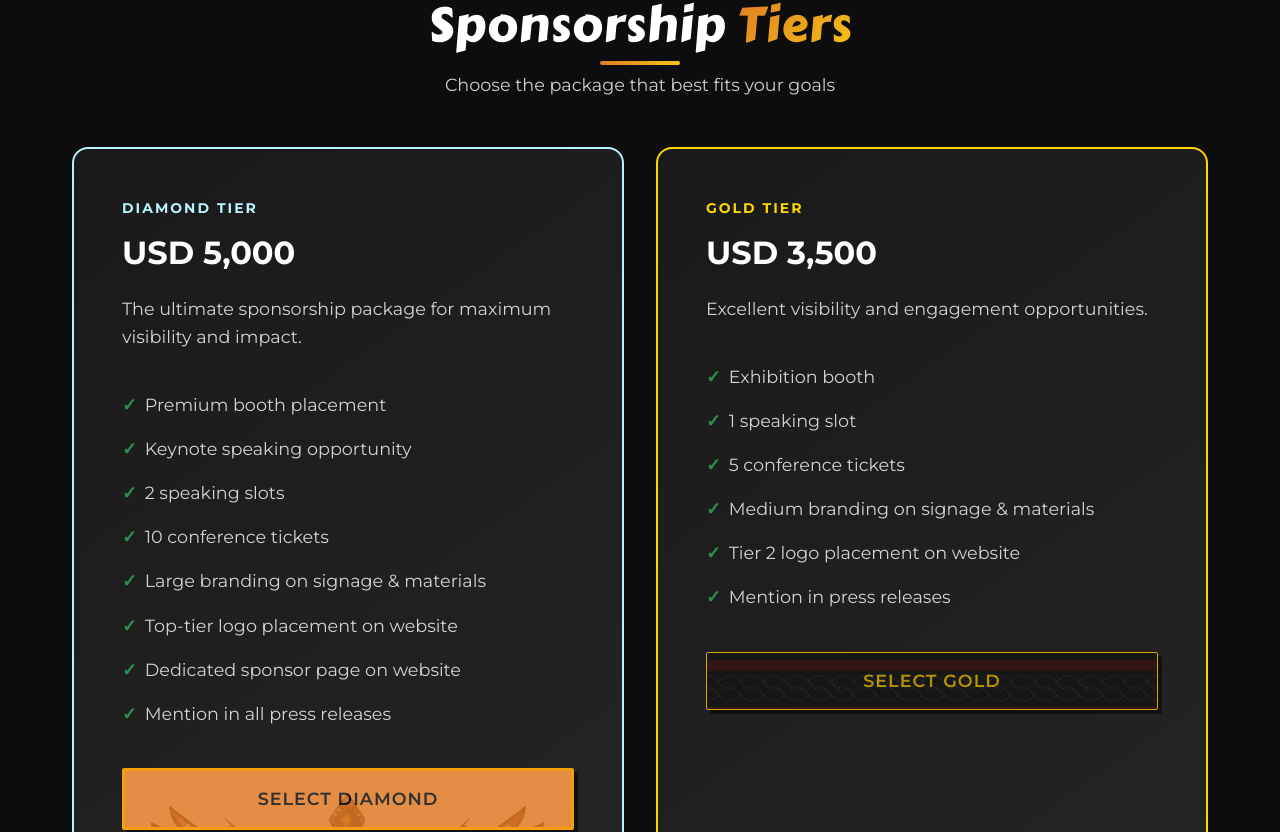
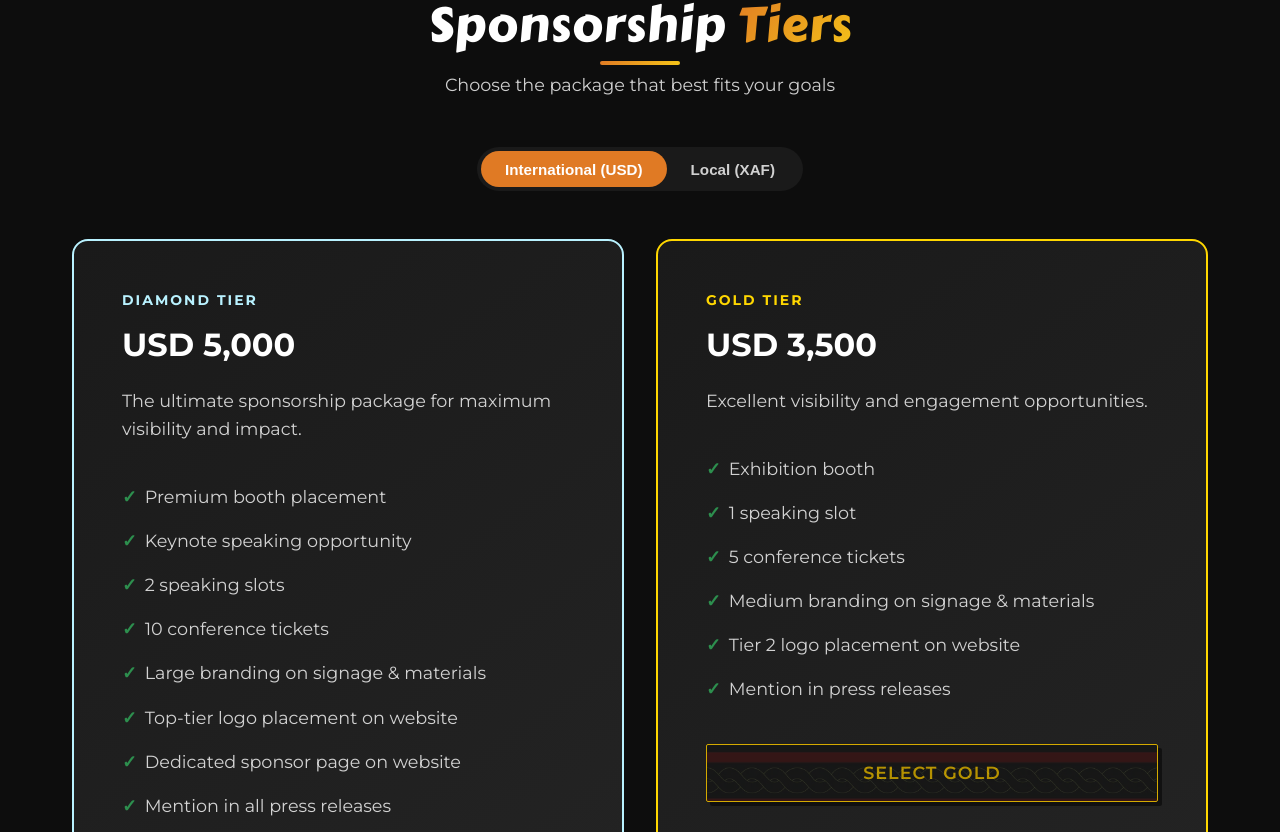
Before and after one commit to pythoncameroon/PyCon_Cameroon_2026, a React (Vite) app: page /sponsor in a window 1280 px wide. Shown: the part 1427-2259 px from the top of the page. Built offline with nearby package versions, Linux system fonts and the light colour scheme.

Commit message:
Add local and international sponsorship tiers with pricing and features
Signed-off-by: Steve Yonkeu <yokwejuste@yahoo.com>

```diff
--- a/src/pages/Sponsor.jsx
+++ b/src/pages/Sponsor.jsx
@@ -1,8 +1,170 @@
-import React from 'react';
+import React, { useState } from 'react';
 import useScrollAnimation from '../hooks/useScrollAnimation';
+
+const internationalTiers = [
+    {
+        name: 'Diamond',
+        className: 'diamond',
+        price: 'USD 5,000',
+        description: 'The ultimate sponsorship package for maximum visibility and impact.',
+        features: [
+            'Premium booth placement',
+            'Keynote speaking opportunity',
+            '2 speaking slots',
+            '10 conference tickets',
+            'Large branding on signage & materials',
+            'Top-tier logo placement on website',
+            'Dedicated sponsor page on website',
+            'Mention in all press releases',
+        ],
+        btnClass: 'btn btn-primary btn-diamond',
+        btnStyle: { width: '100%' },
+    },
+    {
+        name: 'Gold',
+        className: 'gold',
+        price: 'USD 3,500',
+        description: 'Excellent visibility and engagement opportunities.',
+        features: [
+            'Exhibition booth',
+            '1 speaking slot',
+            '5 conference tickets',
+            'Medium branding on signage & materials',
+            'Tier 2 logo placement on website',
+            'Mention in press releases',
+        ],
+        btnClass: 'btn btn-primary btn-gold',
+        btnStyle: { width: '100%', background: 'var(--color-dark)', border: '1px solid var(--color-gold)', color: 'var(--color-gold)' },
+    },
+    {
+        name: 'Silver',
+        className: 'silver',
+        price: 'USD 2,000',
+        description: 'Great value for companies looking to support the community.',
+        features: [
+            '1 speaking slot',
+            '3 conference tickets',
+            'Tier 3 logo placement on website',
+        ],
+        btnClass: 'btn btn-primary btn-silver',
+        btnStyle: { width: '100%', background: 'var(--color-dark)', border: '1px solid var(--color-text-secondary)' },
+    },
+    {
+        name: 'Bronze',
+        className: 'bronze',
+        price: 'USD 1,000',
+        description: 'Ideal for startups and smaller organizations.',
+        features: [
+            '1 speaking slot',
+            '1 conference ticket',
+            'Company logo on website',
+            'Branding on select materials',
+        ],
+        btnClass: 'btn btn-primary btn-bronze',
+        btnStyle: { width: '100%', background: 'var(--color-dark)', border: '1px solid #cd7f32', color: '#cd7f32' },
+    },
+    {
+        name: 'Community',
+        className: 'community',
+        price: 'USD 500',
+        description: 'Ideal for startups and smaller organizations.',
+        features: [
+            '1 conference ticket',
+            'Company logo on website',
+            'Branding on select materials',
+        ],
+        btnClass: 'btn btn-primary',
+        btnStyle: { width: '100%', background: 'var(--color-dark)', border: '1px solid var(--color-green)', color: 'var(--color-green)' },
+    },
+];
+
+const localTiers = [
+    {
+        name: 'Diamond',
+        className: 'diamond',
+        price: 'XAF 1,000,000',
+        priceNote: 'Approx. $2,500 USD',
+        description: 'The ultimate sponsorship package for maximum visibility and impact.',
+        features: [
+            'Premium booth placement',
+            'Keynote speaking opportunity',
+            '2 speaking slots',
+            '10 conference tickets',
+            'Large branding on signage & materials',
+            'Top-tier logo placement on website',
+            'Dedicated sponsor page on website',
+            'Mention in all press releases',
+        ],
+        btnClass: 'btn btn-primary btn-diamond',
+        btnStyle: { width: '100%' },
+    },
+    {
+        name: 'Gold',
+        className: 'gold',
+        price: 'XAF 500,000',
+        priceNote: 'Approx. $1,000 USD',
+        description: 'Excellent visibility and engagement opportunities.',
+        features: [
+            'Exhibition booth',
+            '1 speaking slot',
+            '5 conference tickets',
+            'Medium branding on signage & materials',
+            'Tier 2 logo placement on website',
+            'Mention in press releases',
+        ],
+        btnClass: 'btn btn-primary btn-gold',
+        btnStyle: { width: '100%', background: 'var(--color-dark)', border: '1px solid var(--color-gold)', color: 'var(--color-gold)' },
+    },
+    {
+        name: 'Silver',
+        className: 'silver',
+        price: 'XAF 375,000',
+        priceNote: 'Approx. $700 USD',
+        description: 'Great value for companies looking to support the community.',
+        features: [
+            '1 speaking slot',
+            '3 conference tickets',
+            'Conference signage with branding',
+            'Tier 3 logo placement on website',
+        ],
+        btnClass: 'btn btn-primary btn-silver',
+        btnStyle: { width: '100%', background: 'var(--color-dark)', border: '1px solid var(--color-text-secondary)' },
+    },
+    {
+        name: 'Bronze',
+        className: 'bronze',
+        price: 'XAF 100,000',
+        priceNote: 'Approx. $200 USD',
+        description: 'Ideal for startups and smaller organizations.',
+        features: [
+            '1 speaking slot',
+            '1 conference ticket',
+            'Company logo on website',
+            'Branding on select materials',
+        ],
+        btnClass: 'btn btn-primary btn-bronze',
+        btnStyle: { width: '100%', background: 'var(--color-dark)', border: '1px solid #cd7f32', color: '#cd7f32' },
+    },
+    {
+        name: 'Community',
+        className: 'community',
+        price: 'XAF 50,000',
+        priceNote: 'Approx. $100 USD',
+        description: 'Ideal for startups and smaller organizations.',
+        features: [
+            '1 conference ticket',
+            'Company logo on website',
+            'Branding on select materials',
+        ],
+        btnClass: 'btn btn-primary',
+        btnStyle: { width: '100%', background: 'var(--color-dark)', border: '1px solid var(--color-green)', color: 'var(--color-green)' },
+    },
+];
 
 const Sponsor = () => {
     useScrollAnimation();
+    const [isLocal, setIsLocal] = useState(false);
+    const tiers = isLocal ? localTiers : internationalTiers;
 
     return (
         <>
@@ -109,117 +271,84 @@ const Sponsor = () => {
                         <p>Choose the package that best fits your goals</p>
                     </div>
 
+                    {/* Toggle */}
+                    <div style={{ display: 'flex', justifyContent: 'center', marginBottom: 'var(--spacing-lg)' }}>
+                        <div style={{
+                            display: 'inline-flex',
+                            background: 'var(--color-dark)',
+                            borderRadius: '50px',
+                            padding: '4px',
+                            border: '1px solid var(--color-border)',
+                        }}>
+                            <button
+                                onClick={() => setIsLocal(false)}
+                                style={{
+                                    padding: '0.6rem 1.5rem',
+                                    borderRadius: '50px',
+                                    border: 'none',
+                                    cursor: 'pointer',
+                                    fontWeight: 600,
+                                    fontSize: '0.95rem',
+                                    transition: 'all 0.3s ease',
+                                    background: !isLocal ? 'var(--color-orange)' : 'transparent',
+                                    color: !isLocal ? 'white' : 'var(--color-text-secondary)',
+                                }}
+                            >
+                                International (USD)
+                            </button>
+                            <button
+                                onClick={() => setIsLocal(true)}
+                                style={{
+                                    padding: '0.6rem 1.5rem',
+                                    borderRadius: '50px',
+                                    border: 'none',
+                                    cursor: 'pointer',
+                                    fontWeight: 600,
+                                    fontSize: '0.95rem',
+                                    transition: 'all 0.3s ease',
+                                    background: isLocal ? 'var(--color-orange)' : 'transparent',
+                                    color: isLocal ? 'white' : 'var(--color-text-secondary)',
+                                }}
+                            >
+                                Local (XAF)
+                            </button>
+                        </div>
+                    </div>
+
                     <div className="grid grid-2 stagger">
-                        {/* Diamond Tier */}
-                        <div className="card sponsor-card diamond animate-on-scroll slide-up">
-                            <div className="sponsor-tier">Diamond Tier</div>
-                            <div className="sponsor-price">USD 5,000</div>
+                        {tiers.map((tier) => (
+                            <div key={tier.name} className={`card sponsor-card ${tier.className} animate-on-scroll slide-up`}>
+                                <div className="sponsor-tier">{tier.name === 'Community' ? 'Community Package' : `${tier.name} Tier`}</div>
+                                <div className="sponsor-price">{tier.price}</div>
+                                {tier.priceNote && (
+                                    <div style={{ fontSize: '0.9rem', color: 'var(--color-text-muted)', marginBottom: 'var(--spacing-md)' }}>
+                                        ({tier.priceNote})
+                                    </div>
+                                )}
 
                                 <p style={{ marginBottom: 'var(--spacing-md)' }}>
-                                The ultimate sponsorship package for maximum visibility and impact.
+                                    {tier.description}
                                 </p>
 
                                 <ul className="sponsor-features">
-                                <li>Premium booth placement</li>
-                                <li>Keynote speaking opportunity</li>
-                                <li>2 speaking slots</li>
-                                <li>10 conference tickets</li>
-                                <li>Large branding on signage & materials</li>
-                                <li>Top-tier logo placement on website</li>
-                                <li>Dedicated sponsor page on website</li>
-                                <li>Mention in all press releases</li>
+                                    {tier.features.map((feature) => (
+                                        <li key={feature}>{feature}</li>
+                                    ))}
                                 </ul>
 
-                            <a href="mailto:organizers@pythoncameroon.org?subject=Diamond Sponsorship Inquiry"
-                                className="btn btn-primary btn-diamond" style={{ width: '100%' }}>Select Diamond</a>
+                                <a href={`mailto:organizers@pythoncameroon.org?subject=${tier.name} Sponsorship Inquiry`}
+                                    className={tier.btnClass}
+                                    style={tier.btnStyle}>Select {tier.name}</a>
                             </div>
-
-                        {/* Gold Tier */}
-                        <div className="card sponsor-card gold animate-on-scroll slide-up">
-                            <div className="sponsor-tier">Gold Tier</div>
-                            <div className="sponsor-price">USD 3,500</div>
-
-                            <p style={{ marginBottom: 'var(--spacing-md)' }}>
-                                Excellent visibility and engagement opportunities.
-                            </p>
-
-                            <ul className="sponsor-features">
-                                <li>Exhibition booth</li>
-                                <li>1 speaking slot</li>
-                                <li>5 conference tickets</li>
-                                <li>Medium branding on signage & materials</li>
-                                <li>Tier 2 logo placement on website</li>
-                                <li>Mention in press releases</li>
-                            </ul>
-
-                            <a href="mailto:organizers@pythoncameroon.org?subject=Gold Sponsorship Inquiry" className="btn btn-primary btn-gold"
-                                style={{ width: '100%', background: 'var(--color-dark)', border: '1px solid var(--color-gold)', color: 'var(--color-gold)' }}>Select Gold</a>
-                        </div>
-
-                        {/* Silver Tier */}
-                        <div className="card sponsor-card silver animate-on-scroll slide-up">
-                            <div className="sponsor-tier">Silver Tier</div>
-                            <div className="sponsor-price">USD 2,000</div>
-
-                            <p style={{ marginBottom: 'var(--spacing-md)' }}>
-                                Great value for companies looking to support the community.
-                            </p>
-
-                            <ul className="sponsor-features">
-                                <li>1 speaking slot</li>
-                                <li>3 conference tickets</li>
-                                <li>Tier 3 logo placement on website</li>
-                            </ul>
-
-                            <a href="mailto:organizers@pythoncameroon.org?subject=Silver Sponsorship Inquiry"
-                                className="btn btn-primary btn-silver"
-                                style={{ width: '100%', background: 'var(--color-dark)', border: '1px solid var(--color-text-secondary)' }}>Select Silver</a>
-                        </div>
-
-                        {/* Bronze Tier */}
-                        <div className="card sponsor-card bronze animate-on-scroll slide-up">
-                            <div className="sponsor-tier">Bronze Tier</div>
-                            <div className="sponsor-price">USD 1,000</div>
-
-                            <p style={{ marginBottom: 'var(--spacing-md)' }}>
-                                Ideal for startups and smaller organizations.
-                            </p>
-
-                            <ul className="sponsor-features">
-                                <li>1 speaking slot</li>
-                                <li>1 conference ticket</li>
-                                <li>Company logo on website</li>
-                                <li>Branding on select materials</li>
-                            </ul>
-
-                            <a href="mailto:organizers@pythoncameroon.org?subject=Bronze Sponsorship Inquiry"
-                                className="btn btn-primary btn-bronze"
-                                style={{ width: '100%', background: 'var(--color-dark)', border: '1px solid #cd7f32', color: '#cd7f32' }}>Select Bronze</a>
-                        </div>
-
-                        {/* Community Tier */}
-                        <div className="card sponsor-card community animate-on-scroll slide-up">
-                            <div className="sponsor-tier">Community Package</div>
-                            <div className="sponsor-price">USD 500</div>
-
-                            <p style={{ marginBottom: 'var(--spacing-md)' }}>
-                                Ideal for startups and smaller organizations.
-                            </p>
-
-                            <ul className="sponsor-features">
-                                <li>1 conference ticket</li>
-                                <li>Company logo on website</li>
-                                <li>Branding on select materials</li>
-                            </ul>
-
-                            <a href="mailto:organizers@pythoncameroon.org?subject=Community Sponsorship Inquiry"
-                                className="btn btn-primary"
-                                style={{ width: '100%', background: 'var(--color-dark)', border: '1px solid var(--color-green)', color: 'var(--color-green)' }}>Select Community</a>
-                        </div>
+                        ))}
                     </div>
 
                     <div className="text-center mt-lg">
-                        <p className="mb-md">Prices are listed in USD. Payment in local currency (XAF) is also accepted.</p>
+                        <p className="mb-md">
+                            {isLocal
+                                ? 'Prices are listed in XAF (Cameroon Franc). USD equivalent shown for reference.'
+                                : 'Prices are listed in USD. Payment in local currency (XAF) is also accepted.'}
+                        </p>
                         <div className="alert alert-info">
                             <strong>Custom Packages:</strong> Don't see a package that fits your needs?
                             We're happy to discuss custom sponsorship opportunities!
```
Lines whose indentation alone changed are shown as unchanged.
